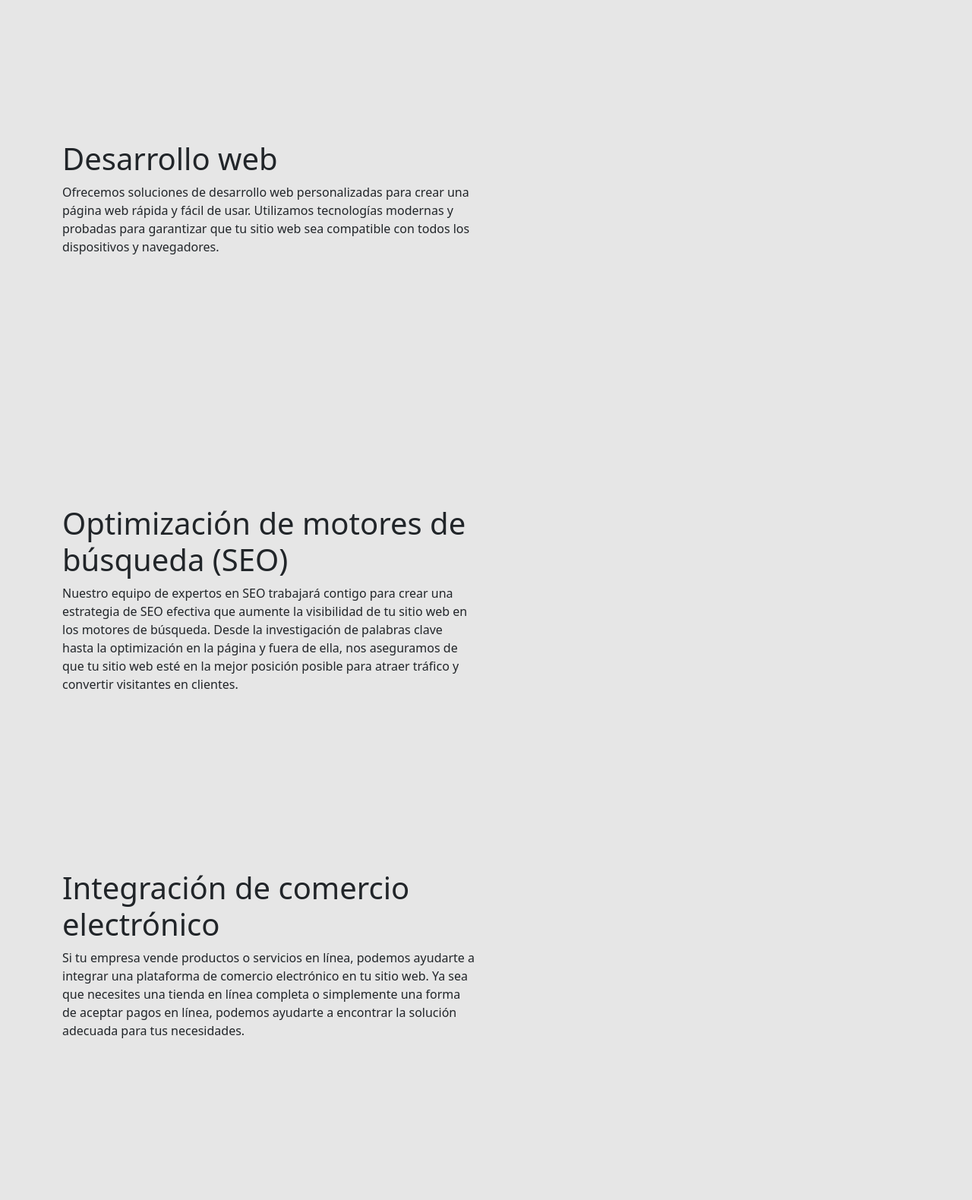
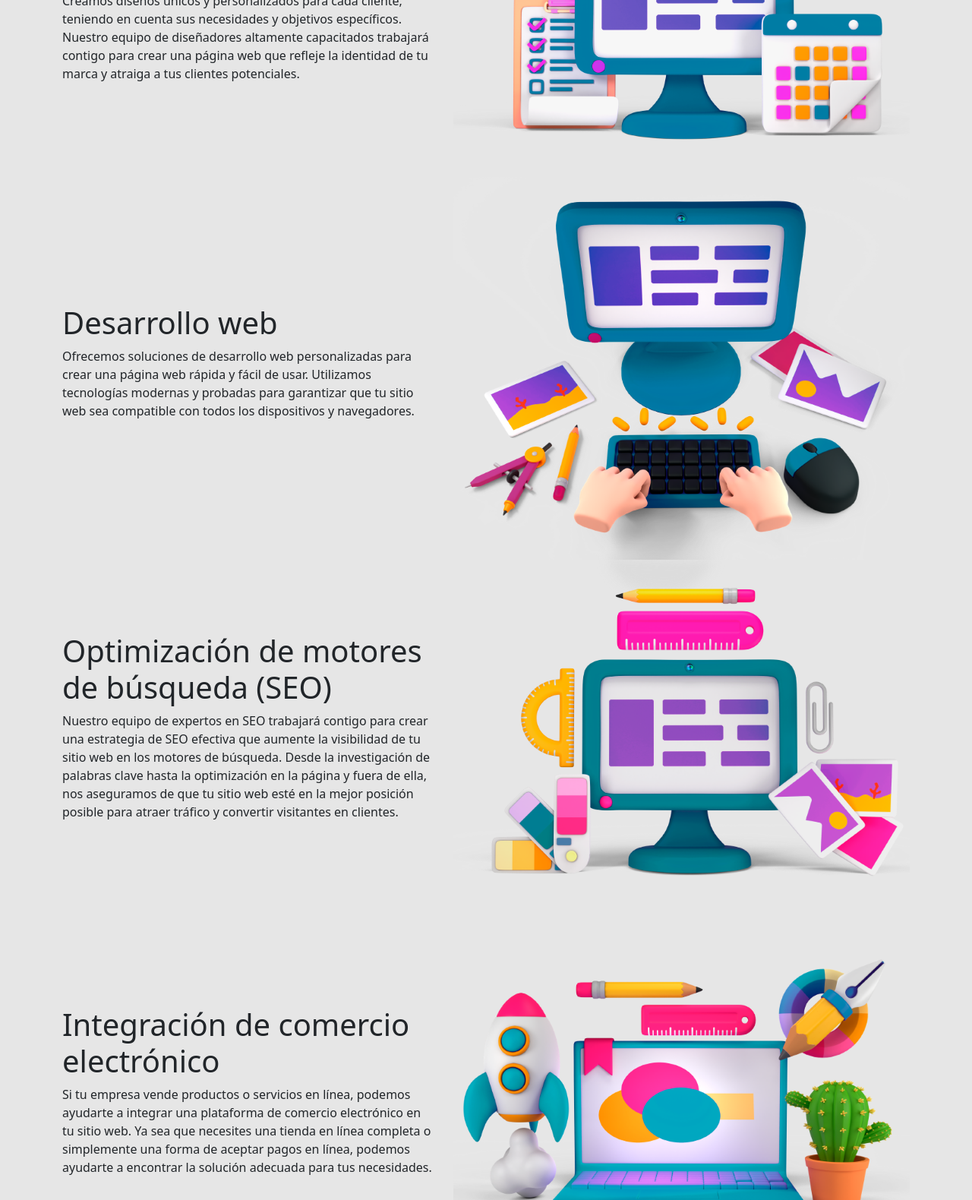
Before and after one commit to fernandosaldias88/trabajointegrador, a plain HTML site: page pages/servicios.html in a window 1280 px wide. Shown: the part 517-2097 px from the top of the page at 76% size. Drawn offline with nearby package versions, Linux system fonts and the light colour scheme; the site is published under a folder, as on GitHub Pages, so addresses that start at the root find nothing.

Commit message:
imagenes de servicios

```diff
--- a/pages/servicios.html
+++ b/pages/servicios.html
@@ -49,7 +49,7 @@
          <h1> Diseño web personalizado</h1>
       <p>Creamos diseños únicos y personalizados para cada cliente, teniendo en cuenta sus necesidades y objetivos específicos. Nuestro equipo de diseñadores altamente capacitados trabajará contigo para crear una página web que refleje la identidad de tu marca y atraiga a tus clientes potenciales.</p></div>
       <div class="col-md">
-        <img src="/assets/images/diseñoWebPersonalizado.png" alt="" height="600h">
+        <img src="../assets/images/diseñoWebPersonalizado.png" alt="" height="600h">
       </div>
   </div>
 </div>
@@ -61,7 +61,7 @@
          <h1>Desarrollo web</h1>
       <p>Ofrecemos soluciones de desarrollo web personalizadas para crear una página web rápida y fácil de usar. Utilizamos tecnologías modernas y probadas para garantizar que tu sitio web sea compatible con todos los dispositivos y navegadores.</p></div>
       <div class="col-md">
-        <img src="/assets/images/desarrolloWeb.png" alt="" height="600h">
+        <img src="../assets/images/desarrolloWeb.png" alt="" height="600h">
       </div>
   </div>
 </div>
@@ -72,7 +72,7 @@
          <h1>Optimización de motores de búsqueda (SEO)</h1>
       <p>Nuestro equipo de expertos en SEO trabajará contigo para crear una estrategia de SEO efectiva que aumente la visibilidad de tu sitio web en los motores de búsqueda. Desde la investigación de palabras clave hasta la optimización en la página y fuera de ella, nos aseguramos de que tu sitio web esté en la mejor posición posible para atraer tráfico y convertir visitantes en clientes.</p></div>
       <div class="col-md">
-        <img src="/assets/images/Optimización de motores de búsqueda (SEO)Optimización de motores de búsqueda (SEO).png" alt="" height="600h">
+        <img src="../assets/images/Optimización de motores de búsqueda (SEO)Optimización de motores de búsqueda (SEO).png" alt="" height="600h">
       </div>
   </div>
 </div>
@@ -83,7 +83,7 @@
          <h1>Integración de comercio electrónico</h1>
       <p>Si tu empresa vende productos o servicios en línea, podemos ayudarte a integrar una plataforma de comercio electrónico en tu sitio web. Ya sea que necesites una tienda en línea completa o simplemente una forma de aceptar pagos en línea, podemos ayudarte a encontrar la solución adecuada para tus necesidades.</p></div>
       <div class="col-md">
-        <img src="/assets/images/Integración de comercio electrónico.png" alt="" height="600h">
+        <img src="../assets/images/Integración de comercio electrónico.png" alt="" height="600h">
       </div>
   </div>
 </div>
@@ -94,7 +94,7 @@
          <h1>Mantenimiento y soporte</h1>
       <p> Nuestro trabajo no termina una vez que tu sitio web está en línea. Ofrecemos servicios de mantenimiento y soporte continuos para garantizar que tu sitio web funcione sin problemas y esté siempre actualizado con las últimas tecnologías y tendencias en diseño web.</p></div>
       <div class="col-md">
-        <img src="/assets/images/mantenimineto.png" alt="" height="600h">
+        <img src="../assets/images/mantenimineto.png" alt="" height="600h">
       </div>
   </div>
 </div>
```
